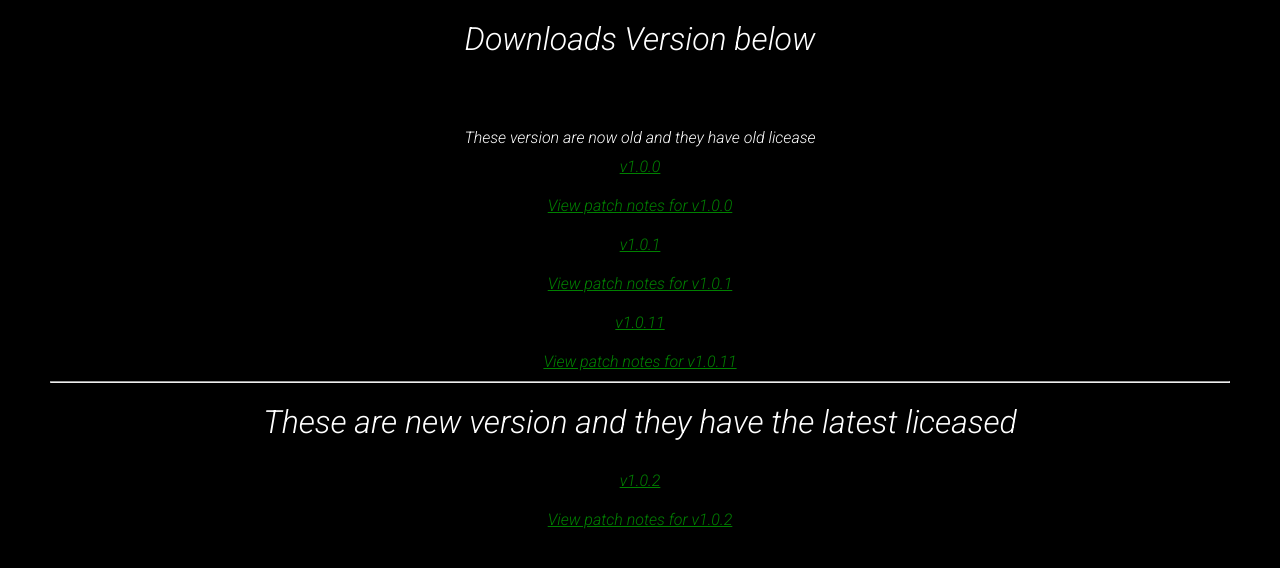
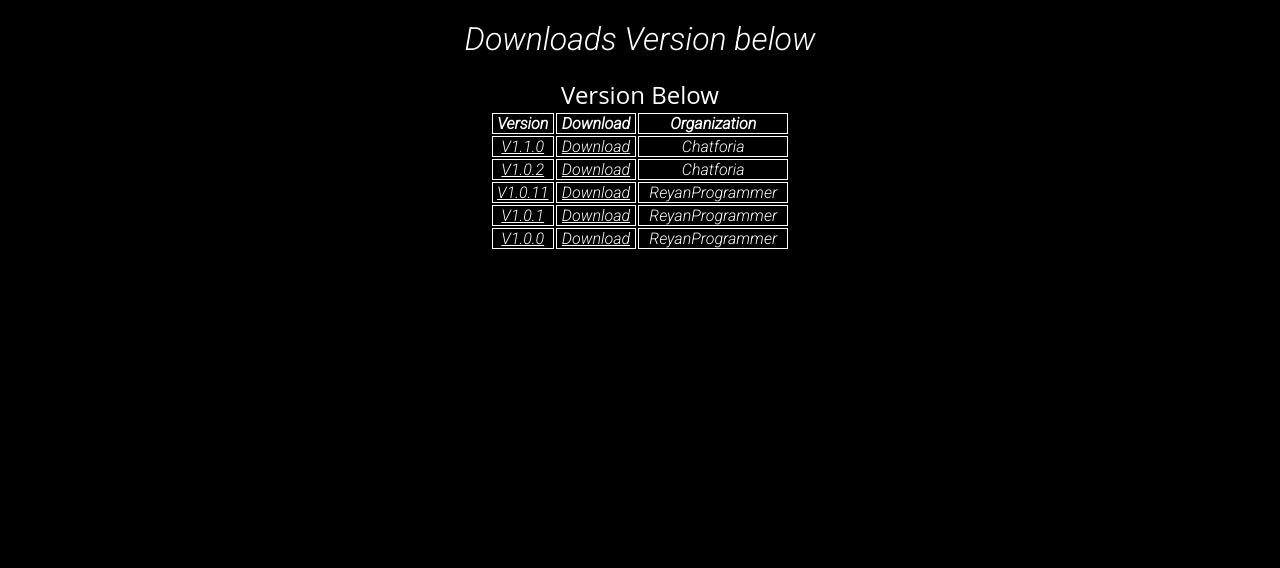
Before and after one commit to chatforia/chatforia-site, a Flask app: page /downloads in a window 1280 px wide. Shown: the top 568 px of the page. Run offline with Flask 2, Linux system fonts and the light colour scheme.

Commit message:
chatforia 1.1.0 is released

```diff
--- a/app.py
+++ b/app.py
@@ -26,5 +26,9 @@ def v102patchnotes():
 def v1011patchnotes():
     return render_template("V1.0.11patchnotes.html")
 
+@app.route("/V1.1.0patchnotes")
+def v110patchnotes():
+    return render_template("V1.1.0patchnotes.html")
+
 if __name__ == "__main__":
     app.run(debug=True)
--- /dev/null
+++ b/static/CSS/fonts.css
@@ -0,0 +1 @@
+@import url('https://fonts.googleapis.com/css2?family=Open+Sans&display=swap');
--- a/static/CSS/styling.css
+++ b/static/CSS/styling.css
@@ -125,3 +125,20 @@ nav ul li a:hover{
   border-radius: 4px;
   padding: 10px;
 }
+
+.table{
+  text-align: center;
+  width: 300px;
+  margin: auto;
+
+}
+th , td{
+  border: 1px solid white;
+
+}
+
+
+.GreatText{
+  font-size: 1.5rem;
+  font-family: 'Open Sans', sans-serif;
+}
--- a/templates/downloads.html
+++ b/templates/downloads.html
@@ -35,55 +35,74 @@
     <script>
       (adsbygoogle = window.adsbygoogle || []).push({});
     </script>
-    <div class="versions">
-      <p>These version are now old and they have old licease</p>
 
-      <a
-        href="{{ url_for('static', filename='versions/chatforia.msi') }}"
-        download="chatforia.msi"
-        class="version"
-        >v1.0.0</a
-      >
-      <a href="/V1.0.0patchnotes" class="version"
-        >View patch notes for v1.0.0</a
-      >
+    <p class="GreatText">Version Below</p>
+    <table class="table">
+      <thead>
+        <th>Version</th>
+        <th>Download</th>
+        <th>Organization</th>
+      </thead>
 
-      <a
-        href="{{ url_for('static', filename='versions/chatforia 1.0.1 .exe') }}"
-        download="chatforia 1.0.1.exe"
-        class="version"
-        >v1.0.1</a
-      >
+      <tbody>
+        <tr>
+          <td><a href="/V1.1.0patchnotes">V1.1.0</a></td>
+          <td>
+            <a
+              href="{{ url_for('static', filename='versions/chatforia 1.1.0.exe') }}"
+              download="Chatforia 1.1.0 x86.exe"
+              >Download</a
+            >
+          </td>
+          <td>Chatforia</td>
+        </tr>
 
-      <a href="/V1.0.1patchnotes" class="version"
-        >View patch notes for v1.0.1</a
-      >
+        <tr>
+          <td><a href="/V1.0.2patchnotes">V1.0.2</a></td>
+          <td>
+            <a
+              href="{{ url_for('static', filename='versions/chatforia 1.0.2.exe') }}"
+              download="Chatforia 1.0.2 x86.exe"
+              >Download</a
+            >
+          </td>
+          <td>Chatforia</td>
+        </tr>
 
-      <a
-        href="{{ url_for('static', filename='versions/chatforia v1.0.11.msi') }}"
-        download="chatforia 1.0.11.exe"
-        class="version"
-        >v1.0.11</a
-      >
-
-      <a href="/V1.0.11patchnotes" class="version"
-        >View patch notes for v1.0.11</a
-      >
-
-      <hr />
-      <p class="Desc">
-        These are new version and they have the latest liceased
-      </p>
-      <a
-        href="{{ url_for('static', filename='versions/chatforia 1.0.2.exe') }}"
-        download="chatforia 1.0.2.exe"
-        class="version"
-        >v1.0.2</a
-      >
-
-      <a href="/V1.0.2patchnotes" class="version"
-        >View patch notes for v1.0.2</a
-      >
-    </div>
+        <tr>
+          <td><a href="/V1.0.11patchnotes">V1.0.11</a></td>
+          <td>
+            <a
+              href="{{ url_for('static', filename='versions/chatforia 1.0.11.exe') }}"
+              download="Chatforia 1.0.11 x86.exe"
+              >Download</a
+            >
+          </td>
+          <td>ReyanProgrammer</td>
+        </tr>
+        <tr>
+          <td><a href="/V1.0.1patchnotes">V1.0.1</a></td>
+          <td>
+            <a
+              href="{{ url_for('static', filename='versions/chatforia 1.0.1.exe') }}"
+              download="Chatforia 1.0.1 x86.exe"
+              >Download</a
+            >
+          </td>
+          <td>ReyanProgrammer</td>
+        </tr>
+        <tr>
+          <td><a href="/V1.0.0patchnotes">V1.0.0</a></td>
+          <td>
+            <a
+              href="{{ url_for('static', filename='versions/chatforia.msi') }}"
+              download="Chatforia 1.0.0 x86.msi"
+              >Download</a
+            >
+          </td>
+          <td>ReyanProgrammer</td>
+        </tr>
+      </tbody>
+    </table>
   </body>
 </html>
```
Also changed, not shown: templates/V1.1.0patchnotes.html (added, +30 -0 lines), templates/index.html (+12 -6 lines), 2 other files.
